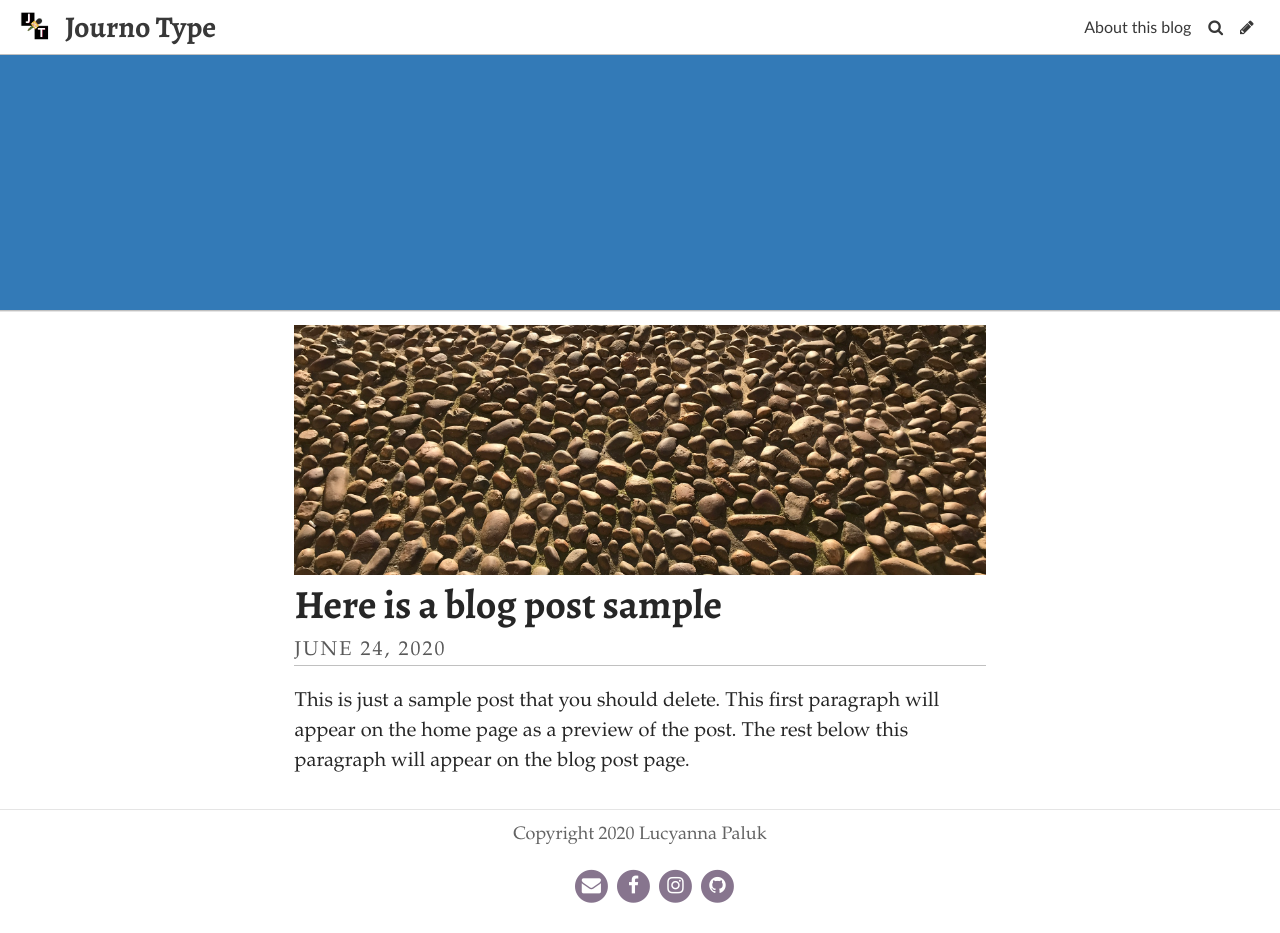
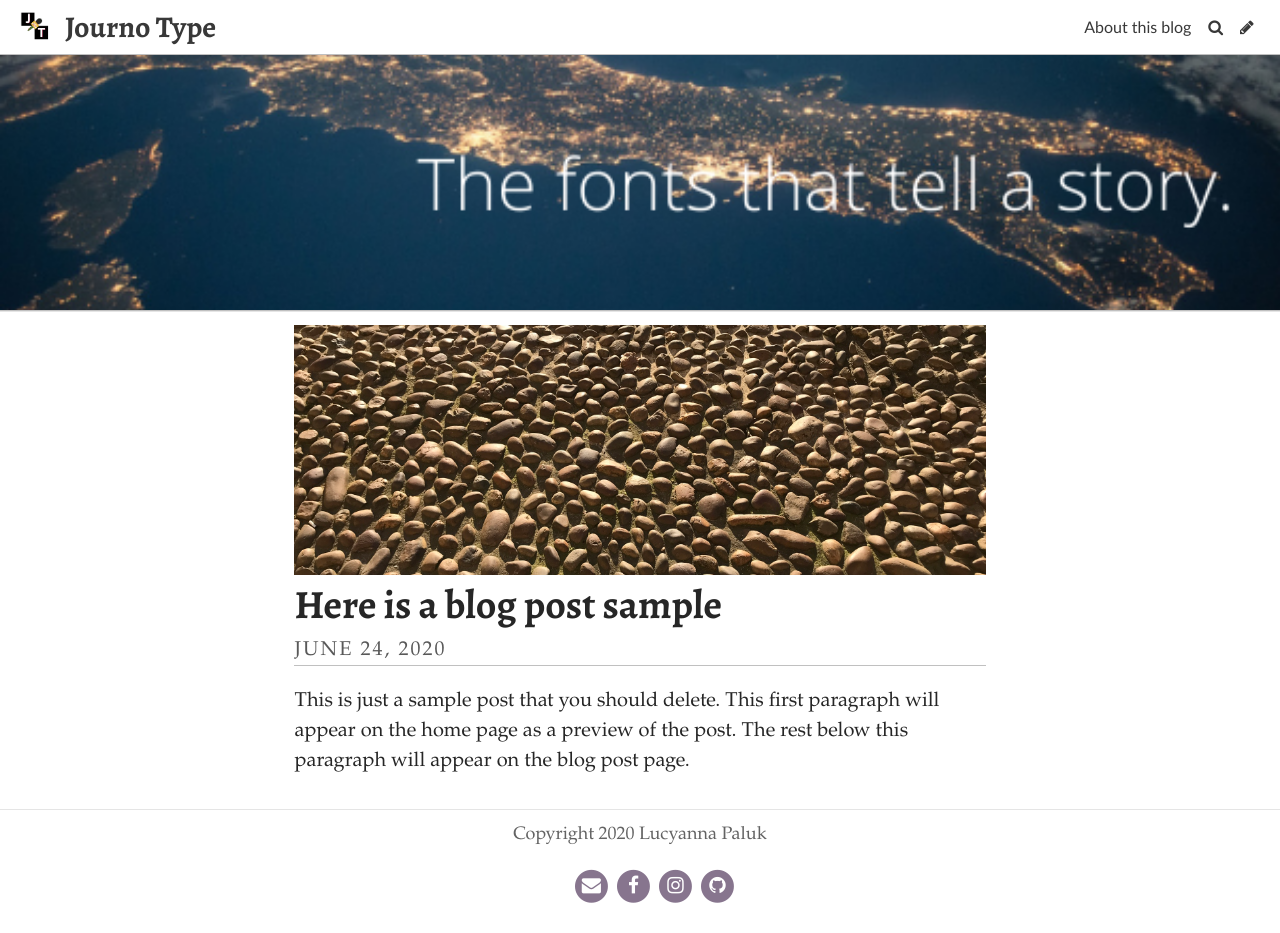
Before and after one commit to lucyannapaluk/mybrookesblog, a Jekyll site: the page built from index.html, in a window 1280 px wide. Built offline with Jekyll 4.4.1, drawn with Linux system fonts in a browser that asks for light colours; some web fonts are replaced; the list of posts is cut into pages by our own code.

Commit message:
Update Settings “general”

```diff
--- a/_data/settings.yml
+++ b/_data/settings.yml
@@ -3,7 +3,7 @@ description: This website contains my blog featuring articles about fonts
   throughout journalism
 header_text: ""
 footer_text: Copyright 2020 Lucyanna Paluk
-header_feature_image: ../uploads/the-fonts-that-tell-a-story..png
+header_feature_image: ../uploads/the-fonts-that-tell-a-story.-2.png
 bannerheight: 20vmax
 logo: ../uploads/journo-type-logo.png
 favicon: ../uploads/favicon-16x16.png
```
Also changed, not shown: uploads/the-fonts-that-tell-a-story.-2.png (added).
